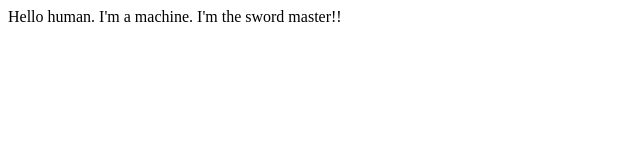
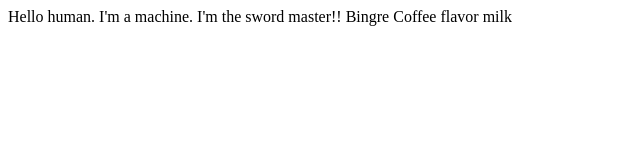
Before and after one commit to kevinOriginal/PecanPi, a plain HTML site: page index.html in a window 1280 px wide. Shown: the whole page, without its empty margins (0-640 px from the left). Drawn offline with Linux system fonts and the light colour scheme.

Commit message:
Add Bingre coffee flavor milk

```diff
--- a/index.html
+++ b/index.html
@@ -7,7 +7,7 @@
         Hello human.
         I'm a machine.
         I'm the sword master!!
-
+        Bingre Coffee flavor milk
 
     </body>
 </html>
```
